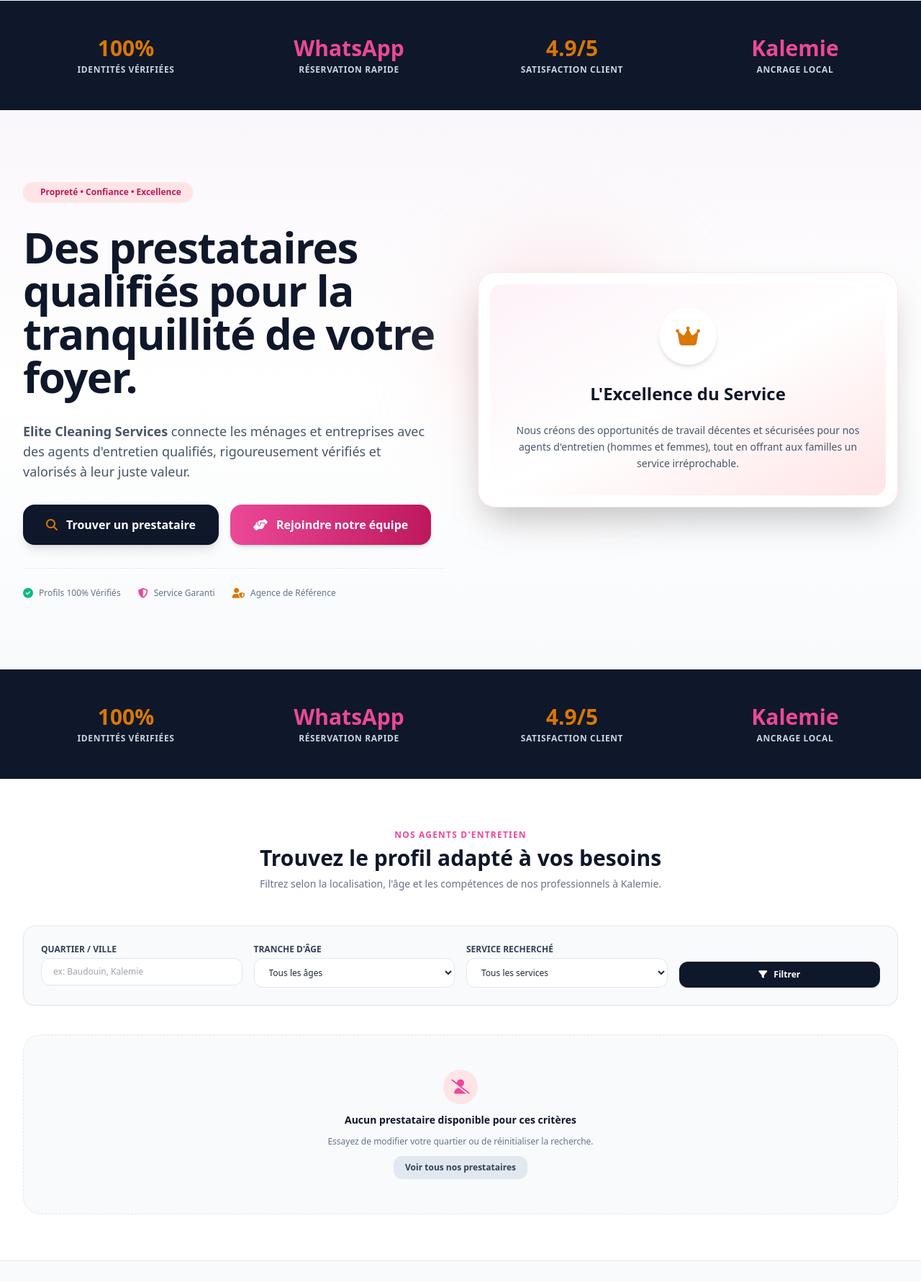
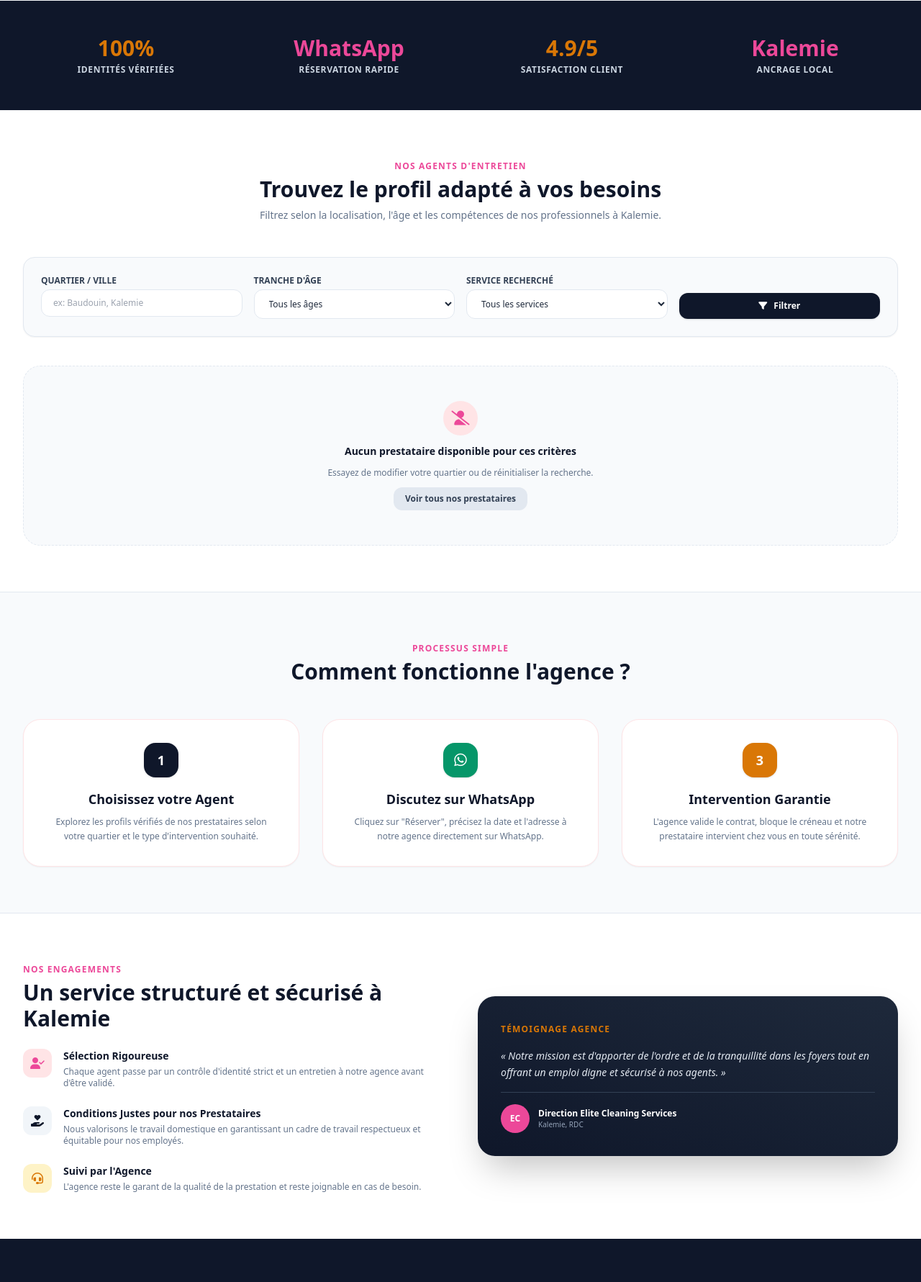
Before and after one commit to Kenas-KL/elite-service-cleaning, a Django app: page / in a window 1280 px wide. Shown: the part 857-2638 px from the top of the page at 72% size. Run offline with Django 5.2, Linux system fonts and the light colour scheme; data that the repository does not hold is empty; some libraries are stand-ins or nearby versions.

Commit message:
update administration

```diff
--- a/apps/accounts/templates/landing.html
+++ b/apps/accounts/templates/landing.html
@@ -1,93 +1,6 @@
 {% extends 'base.html' %}
 
 {% block content %}
-
-<!-- 1. HERO SECTION (Inclusif & Premium) -->
-<section class="relative overflow-hidden bg-gradient-to-b from-brand-rose/40 via-white to-slate-50 py-16 lg:py-24">
-    <div class="max-w-7xl mx-auto px-4 sm:px-6 lg:px-8 relative z-10">
-        <div class="grid grid-cols-1 lg:grid-cols-2 gap-12 items-center">
-
-            <div class="space-y-8 text-center lg:text-left">
-                <div class="inline-flex items-center space-x-2 bg-rose-100 text-brand-accent text-xs font-bold px-4 py-1.5 rounded-full shadow-sm">
-                    <i class="fa-solid fa-sparkles text-brand-gold"></i>
-                    <span>Propreté • Confiance • Excellence</span>
-                </div>
-
-                <h1 class="text-4xl sm:text-5xl lg:text-6xl font-black text-brand-navy leading-tight tracking-tight">
-                    Des prestataires qualifiés pour la tranquillité de votre foyer.
-                </h1>
-
-                <p class="text-base sm:text-lg text-slate-600 max-w-xl mx-auto lg:mx-0 leading-relaxed">
-                    <strong>Elite Cleaning Services</strong> connecte les ménages et entreprises avec des agents d'entretien qualifiés, rigoureusement vérifiés et valorisés à leur juste valeur.
-                </p>
-
-                <!-- LES DEUX CALL TO ACTION DISTINCTS -->
-                <div class="flex flex-col sm:flex-row items-center justify-center lg:justify-start gap-4">
-                    <!-- CTA CLIENT : Scroll fluide vers le catalogue -->
-                    <a href="#prestataires" class="w-full sm:w-auto inline-flex items-center justify-center space-x-3 bg-brand-navy text-white font-bold px-8 py-4 rounded-2xl hover:bg-slate-800 shadow-lg hover:shadow-xl transition-all transform hover:-translate-y-0.5">
-                        <i class="fa-solid fa-magnifying-glass text-brand-gold"></i>
-                        <span>Trouver un prestataire</span>
-                    </a>
-
-                    <!-- CTA PRESTATAIRE -->
-                    <a href="{% url 'register' %}?role=cleaner" class="w-full sm:w-auto inline-flex items-center justify-center space-x-3 bg-gradient-to-r from-brand-pink to-brand-accent text-white font-bold px-8 py-4 rounded-2xl hover:opacity-95 shadow-md hover:shadow-lg transition-all">
-                        <i class="fa-solid fa-handshake-angle"></i>
-                        <span>Rejoindre notre équipe</span>
-                    </a>
-                </div>
-
-                <!-- Badges de rassurance -->
-                <div class="pt-6 border-t border-slate-200/60 flex flex-wrap items-center justify-center lg:justify-start gap-6 text-xs text-slate-500 font-medium">
-                    <span class="flex items-center"><i class="fa-solid fa-circle-check text-emerald-500 text-sm mr-2"></i> Profils 100% Vérifiés</span>
-                    <span class="flex items-center"><i class="fa-solid fa-shield-halved text-brand-pink text-sm mr-2"></i> Service Garanti</span>
-                    <span class="flex items-center"><i class="fa-solid fa-user-shield text-brand-gold text-sm mr-2"></i> Agence de Référence</span>
-                </div>
-            </div>
-
-            <!-- Visuel d'illustration -->
-            <div class="relative">
-                <div class="absolute -top-6 -left-6 w-72 h-72 bg-rose-200/50 rounded-full filter blur-3xl"></div>
-                <div class="relative bg-white p-4 rounded-3xl shadow-2xl border border-rose-100">
-                    <div class="bg-gradient-to-br from-brand-rose via-white to-rose-100 rounded-2xl p-8 text-center space-y-6">
-                        <div class="w-20 h-20 mx-auto bg-white rounded-full flex items-center justify-center shadow-md text-brand-accent text-3xl">
-                            <i class="fa-solid fa-crown text-brand-gold"></i>
-                        </div>
-                        <h3 class="text-2xl font-bold text-brand-navy">L'Excellence du Service</h3>
-                        <p class="text-sm text-slate-600 leading-relaxed">
-                            Nous créons des opportunités de travail décentes et sécurisées pour nos agents d'entretien (hommes et femmes), tout en offrant aux familles un service irréprochable.
-                        </p>
-                    </div>
-                </div>
-            </div>
-
-        </div>
-    </div>
-</section>
-
-
-<!-- 2. SECTION STATISTIQUES / RASSURANCE -->
-<section class="py-8 bg-brand-navy text-white">
-    <div class="max-w-7xl mx-auto px-4 sm:px-6 lg:px-8">
-        <div class="grid grid-cols-2 md:grid-cols-4 gap-6 text-center">
-            <div class="p-4">
-                <p class="text-3xl font-black text-brand-gold">100%</p>
-                <p class="text-xs text-slate-300 uppercase tracking-wider font-semibold mt-1">Identités Vérifiées</p>
-            </div>
-            <div class="p-4">
-                <p class="text-3xl font-black text-brand-pink">WhatsApp</p>
-                <p class="text-xs text-slate-300 uppercase tracking-wider font-semibold mt-1">Réservation Rapide</p>
-            </div>
-            <div class="p-4">
-                <p class="text-3xl font-black text-brand-gold">4.9/5</p>
-                <p class="text-xs text-slate-300 uppercase tracking-wider font-semibold mt-1">Satisfaction Client</p>
-            </div>
-            <div class="p-4">
-                <p class="text-3xl font-black text-brand-pink">Kalemie</p>
-                <p class="text-xs text-slate-300 uppercase tracking-wider font-semibold mt-1">Ancrage Local</p>
-            </div>
-        </div>
-    </div>
-</section>
 
 
 <!-- 3. SECTION CATALOGUE & RECHERCHE DE PRESTATAIRES -->
```
Also changed, not shown: apps/accounts/admin.py (+14 -1 lines), apps/cleaners/admin.py (+4 -3 lines).
